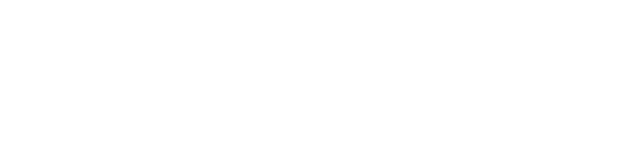
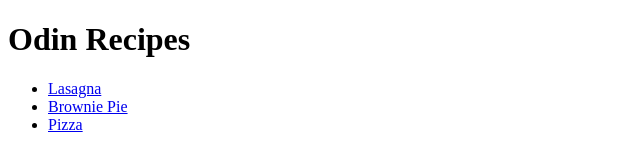
Before and after one commit to OeraLinda/odin-recipes, a plain HTML site: page index.html in a window 1280 px wide. Shown: the whole page, without its empty margins (0-640 px from the left). Drawn offline with Linux system fonts and the light colour scheme.

Commit message:
add link to index.html

```diff
--- a/index.html
+++ b/index.html
@@ -5,6 +5,11 @@
         <title>Odin's Cookbok</title>
     </head>
     <body>
-
+        <h1>Odin Recipes</h1>
+        <ul>
+            <li><a href="./recipes/lasagna.html">Lasagna</a></li>
+            <li><a href="./recipes/brownie-pie.html">Brownie Pie</a></li>
+            <li><a href="./recipes/pizza.html">Pizza</a></li>
+        </ul>
     </body>
 </html>
```
